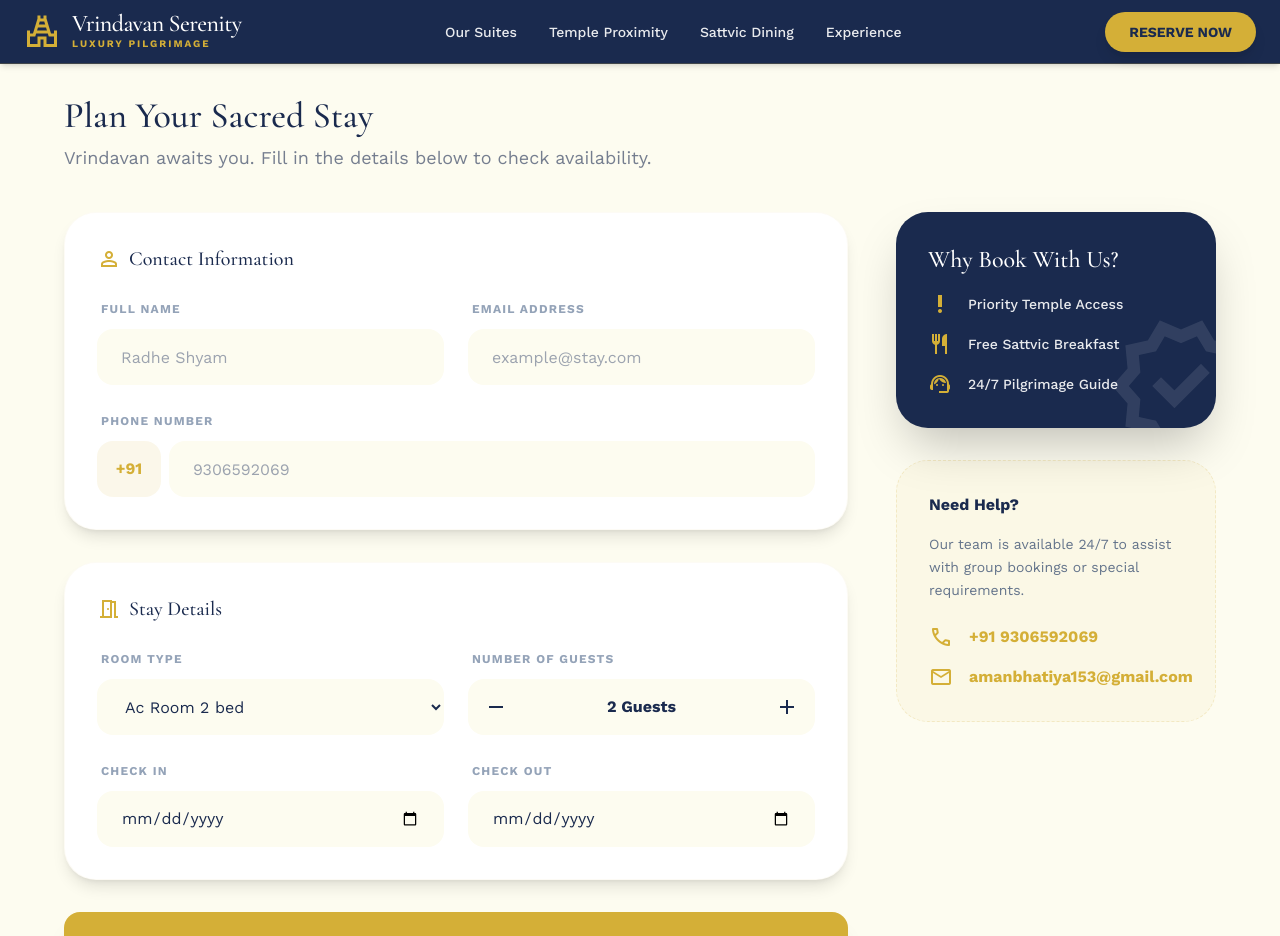
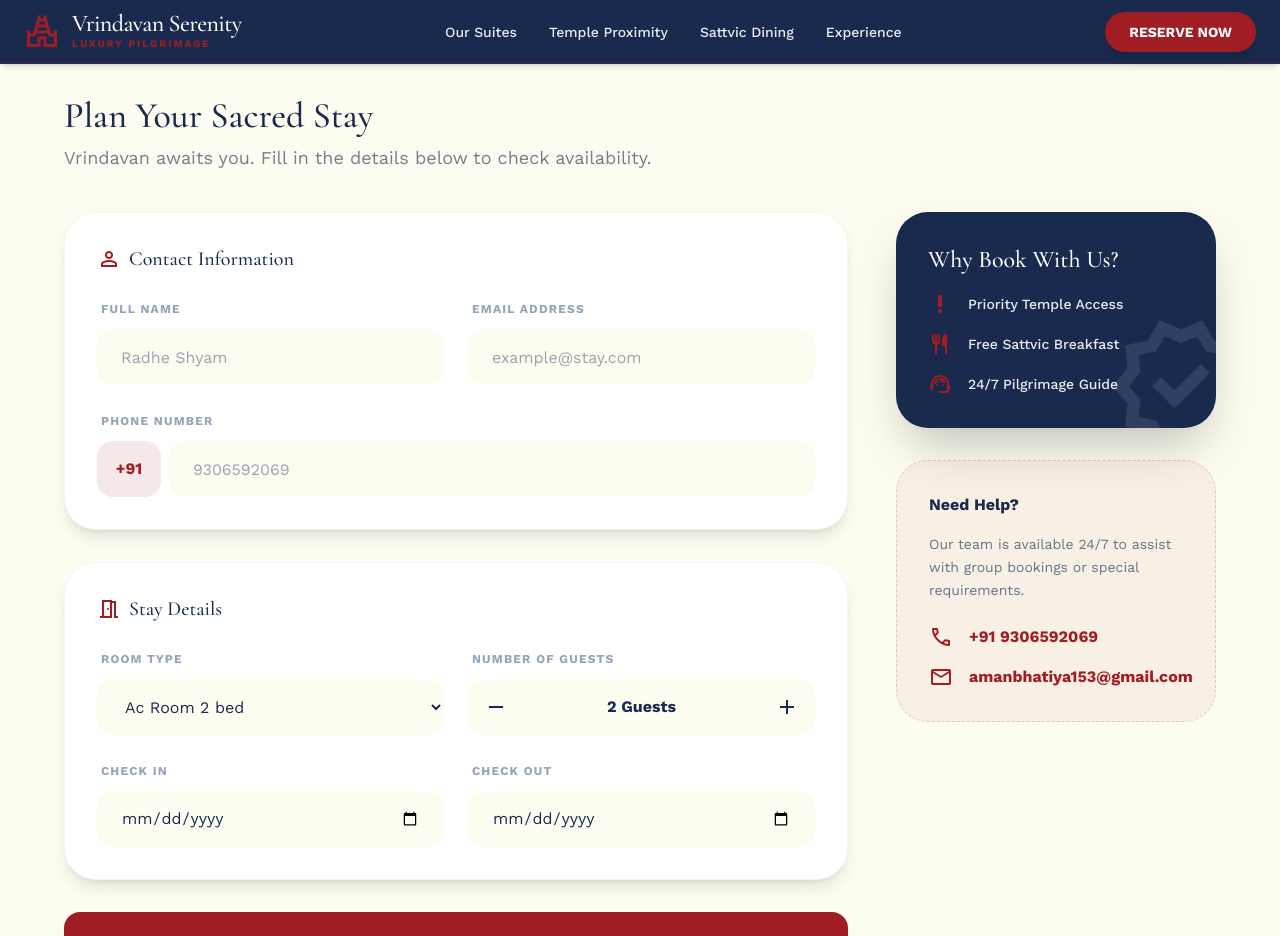
Before and after one commit to sumitkumards07/Iskon, a React (Vite) app: page /enquiry in a window 1280 px wide. Shown: the top 936 px of the page. Built offline with nearby package versions, Linux system fonts and the light colour scheme.

Commit message:
Updated button theme: replaced yellow/gold with Royal Crimson and improved text contrast

```diff
--- a/src/components/Navbar.tsx
+++ b/src/components/Navbar.tsx
@@ -58,7 +58,7 @@ const Navbar: React.FC = () => {
         </nav>
 
         <div className="flex items-center gap-4">
-          <button className="hidden sm:flex items-center gap-2 bg-primary text-background-dark px-6 py-2.5 rounded-full font-bold text-sm hover:brightness-110 hover:scale-105 transition-all shadow-lg active:scale-95">
+          <button className="hidden sm:flex items-center gap-2 bg-primary text-white px-6 py-2.5 rounded-full font-bold text-sm hover:brightness-110 hover:scale-105 transition-all shadow-lg active:scale-95">
             <span>RESERVE NOW</span>
           </button>
 
@@ -94,7 +94,7 @@ const Navbar: React.FC = () => {
                   {link.name}
                 </Link>
               ))}
-              <button className="w-full bg-primary text-background-dark py-4 rounded-xl font-bold mt-2">
+              <button className="w-full bg-primary text-white py-4 rounded-xl font-bold mt-2">
                 RESERVE NOW
               </button>
             </div>
--- a/src/index.css
+++ b/src/index.css
@@ -6,7 +6,7 @@
 @tailwind utilities;
 
 :root {
-  --primary: #d4af37;
+  --primary: #A01D23;
   --bg-light: #fdfcf0;
   --bg-dark: #1a2a4e;
   -webkit-font-smoothing: antialiased;
--- a/src/pages/Enquiry.tsx
+++ b/src/pages/Enquiry.tsx
@@ -141,7 +141,7 @@ const Enquiry: React.FC = () => {
 
               <button
                  type="submit"
-                 className="w-full h-16 bg-primary text-background-dark font-black text-lg rounded-2xl shadow-xl hover:shadow-primary/20 hover:scale-[1.01] active:scale-95 transition-all"
+                 className="w-full h-16 bg-primary text-white font-black text-lg rounded-2xl shadow-xl hover:shadow-primary/20 hover:scale-[1.01] active:scale-95 transition-all"
               >
                 SEND ENQUIRY
               </button>
--- a/src/pages/Home.tsx
+++ b/src/pages/Home.tsx
@@ -54,7 +54,7 @@ const Home: React.FC = () => {
           >
             <Link
               to="/rooms"
-              className="bg-primary text-background-dark px-8 py-4 rounded-xl font-bold text-lg hover:scale-105 hover:shadow-xl transition-all text-center"
+              className="px-10 py-5 bg-primary text-white rounded-full font-bold text-lg hover:scale-105 transition-all shadow-2xl flex items-center gap-3 active:scale-95"
             >
               Explore Rooms
             </Link>
--- a/src/pages/Rooms.tsx
+++ b/src/pages/Rooms.tsx
@@ -82,7 +82,7 @@ const Rooms: React.FC = () => {
                 </div>
                 <Link
                   to="/enquiry"
-                  className="w-full bg-primary text-background-dark py-3 rounded-xl font-bold text-center hover:brightness-110 transition-all shadow-md active:scale-95"
+                  className="w-full bg-primary text-white py-3 rounded-xl font-bold text-center hover:brightness-110 transition-all shadow-md active:scale-95"
                 >
                   BOOK NOW
                 </Link>
--- a/tailwind.config.js
+++ b/tailwind.config.js
@@ -4,7 +4,7 @@ export default {
   theme: {
     extend: {
       colors: {
-        primary: "#d4af37", // Premium Gold
+        primary: "#A01D23", // Royal Crimson
         "background-light": "#fdfcf0", // Pearl White
         "background-dark": "#1a2a4e", // Royal Navy
       },
```
